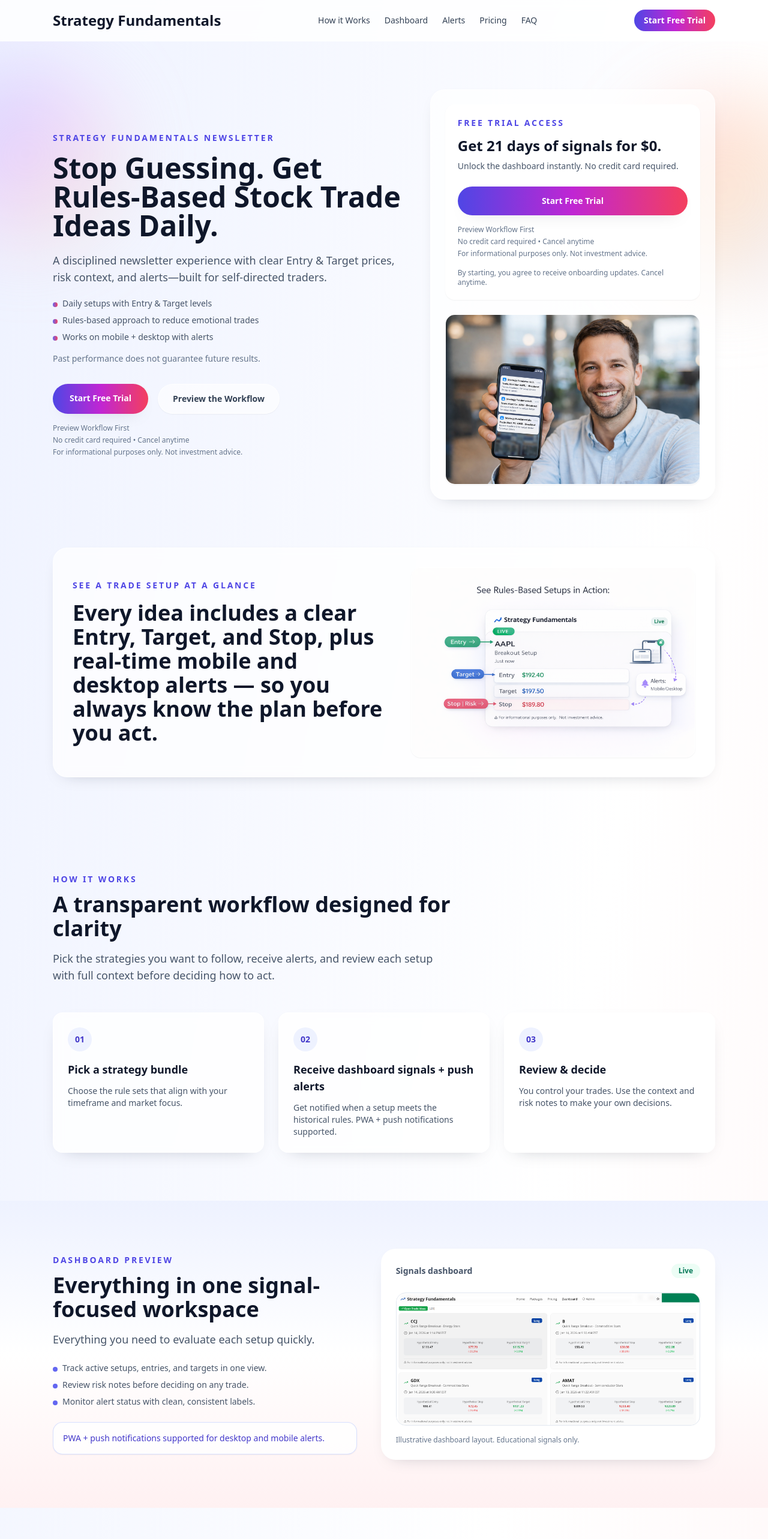
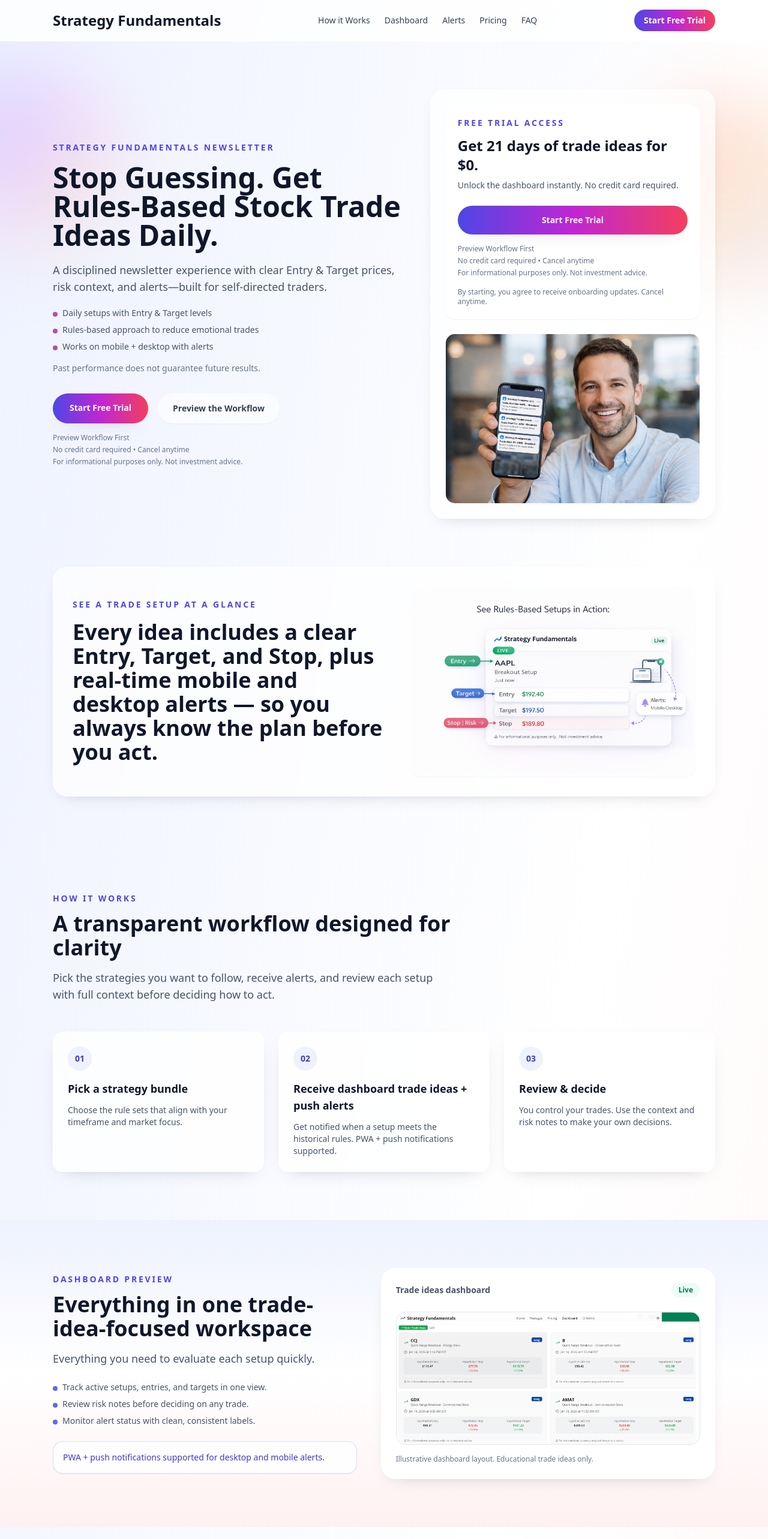
Before and after one commit to adhesikan/StratFLanding, a Next.js app: page / in a window 1280 px wide. Shown: the top 2566 px of the page at 60% size. Built offline with nearby package versions, Linux system fonts and the light colour scheme.

Commit message:
Replace signals wording with trade ideas

```diff
--- a/app/page.tsx
+++ b/app/page.tsx
@@ -47,7 +47,7 @@
       "Choose the rule sets that align with your timeframe and market focus."
   },
   {
-    title: "Receive dashboard signals + push alerts",
+    title: "Receive dashboard trade ideas + push alerts",
     description:
       "Get notified when a setup meets the historical rules. PWA + push notifications supported."
   },
@@ -62,12 +62,12 @@
   {
     title: "Rule-based entries/exits",
     description:
-      "Clear historical criteria help you understand what triggers each signal."
+      "Clear historical criteria help you understand what triggers each trade idea."
   },
   {
     title: "Real-time dashboard updates",
     description:
-      "Watch signals update throughout the session with concise, contextual status labels."
+      "Watch trade ideas update throughout the session with concise, contextual status labels."
   },
   {
     title: "Push notifications",
@@ -136,7 +136,7 @@
   {
     question: "Is this financial advice?",
     answer:
-      "No. Strategy Fundamentals is an educational newsletter and dashboard. We share historical strategy rules and signals for informational purposes only."
+      "No. Strategy Fundamentals is an educational newsletter and dashboard. We share historical strategy rules and trade ideas for informational purposes only."
   },
   {
     question: "What are push notifications and how do I enable them?",
@@ -156,7 +156,7 @@
   {
     question: "Do you execute trades for me?",
     answer:
-      "No. We provide signals and context, but you decide if and when to place any trades."
+      "No. We provide trade ideas and context, but you decide if and when to place any trades."
   },
   {
     question: "What markets/timeframes does this cover?",
@@ -259,7 +259,7 @@
                   Free trial access
                 </p>
                 <h2 className="mt-3 text-2xl font-semibold text-slate-900">
-                  Get 21 days of signals for $0.
+                  Get 21 days of trade ideas for $0.
                 </h2>
                 <p className="mt-2 text-sm text-slate-600">
                   Unlock the dashboard instantly. No credit card required.
@@ -285,7 +285,7 @@
               <div className="mt-6 overflow-hidden rounded-2xl border border-white/70 bg-white shadow-sm">
                 <Image
                   src="/happytrader.png"
-                  alt="Trader reviewing signals on a dashboard"
+                  alt="Trader reviewing trade ideas on a dashboard"
                   width={640}
                   height={420}
                   className="h-auto w-full object-cover"
@@ -359,7 +359,7 @@
               <div className="flex flex-col justify-center">
                 <SectionHeading
                   eyebrow="Dashboard preview"
-                  title="Everything in one signal-focused workspace"
+                  title="Everything in one trade-idea-focused workspace"
                   description="Everything you need to evaluate each setup quickly."
                 />
                 <ul className="mt-6 space-y-2 text-sm text-slate-600">
@@ -383,7 +383,7 @@
               </div>
               <div className="rounded-3xl border border-white/70 bg-white p-6 shadow-soft">
                 <div className="flex items-center justify-between text-sm font-semibold text-slate-600">
-                  <span>Signals dashboard</span>
+                  <span>Trade ideas dashboard</span>
                   <span className="rounded-full bg-emerald-50 px-3 py-1 text-xs font-semibold text-emerald-700">
                     Live
                   </span>
@@ -398,7 +398,7 @@
                   />
                 </div>
                 <p className="mt-4 text-xs text-slate-500">
-                  Illustrative dashboard layout. Educational signals only.
+                  Illustrative dashboard layout. Educational trade ideas only.
                 </p>
               </div>
             </div>
@@ -529,7 +529,7 @@
             <SectionHeading
               eyebrow="Features"
               title="Everything you need to stay disciplined"
-              description="A streamlined dashboard, clear signals, and context-rich notes to help you keep your process consistent."
+              description="A streamlined dashboard, clear trade ideas, and context-rich notes to help you keep your process consistent."
             />
             <div className="mt-12 grid gap-6 md:grid-cols-2 lg:grid-cols-3">
               {featureCards.map((feature) => (
@@ -659,7 +659,7 @@
                   <ul className="mt-4 space-y-2 text-sm text-slate-600">
                     <li className="flex items-start gap-2">
                       <span className="mt-2 h-2 w-2 rounded-full bg-accent-500"></span>
-                      Educational signals with Entry &amp; Target context.
+                      Educational trade ideas with Entry &amp; Target context.
                     </li>
                     <li className="flex items-start gap-2">
                       <span className="mt-2 h-2 w-2 rounded-full bg-accent-500"></span>
@@ -721,7 +721,7 @@
           </div>
           <p className="mt-6 text-xs text-slate-500">
             Strategy Fundamentals is for educational and informational purposes
-            only and does not provide financial advice. All signals, trade ideas,
+            only and does not provide financial advice. All trade ideas
             and strategy rules are based on historical data and are not
             guarantees of future results. You are solely responsible for your
             own trading decisions. Historical backtests are not indicative of
```
